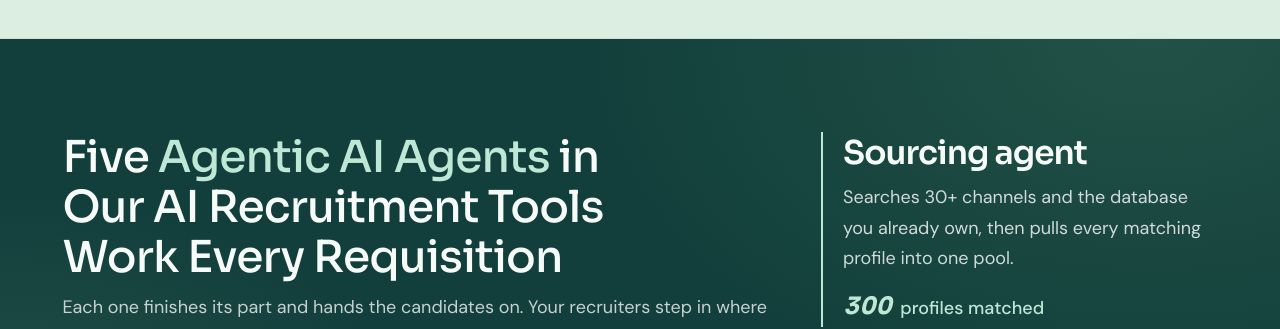
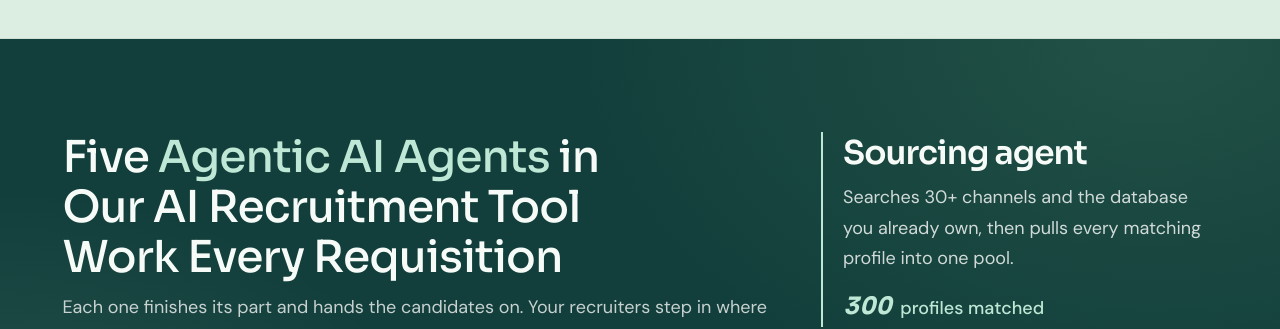
Before and after one commit to raipavan/talent_tool3657, a React (Vite) app: page / in a window 1280 px wide. Shown: the part 1161-1490 px from the top of the page. Built offline with nearby package versions, Linux system fonts and the light colour scheme; no server answers.

Commit message:
content: update Agents heading text to AI Recruitment Tool

```diff
--- a/src/cms/siteDefaults.ts
+++ b/src/cms/siteDefaults.ts
@@ -734,7 +734,7 @@ export const defaultSiteContent: SiteContentModel = {
     },
     logosLabel: 'Trusted by talent teams at',
     agentsSection: {
-      title: 'Five *Agentic AI Agents* in Our AI Recruitment Tools Work Every Requisition',
+      title: 'Five *Agentic AI Agents* in Our AI Recruitment Tool Work Every Requisition',
       subtitle: 'Each one finishes its part and hands the candidates on. Your recruiters step in where judgment matters.',
       poolLabel: 'Talent pool: every other profile stays warm for the next role',
       scrollHint: 'Scroll to run the requisition',
--- a/src/components/Agents.tsx
+++ b/src/components/Agents.tsx
@@ -662,7 +662,7 @@ export function Agents() {
       <div className="agents-pin">
         <div className="container agents-head">
           <div>
-            <h2>{accent(copy.title || 'Five *Agentic AI Agents* in Our AI Recruitment Tools Work Every Requisition')}</h2>
+            <h2>{accent(copy.title || 'Five *Agentic AI Agents* in Our AI Recruitment Tool Work Every Requisition')}</h2>
             <p className="agents-sub">
               {copy.subtitle ||
                 'Each one finishes its part and hands the candidates on. Your recruiters step in where judgment matters.'}
```
